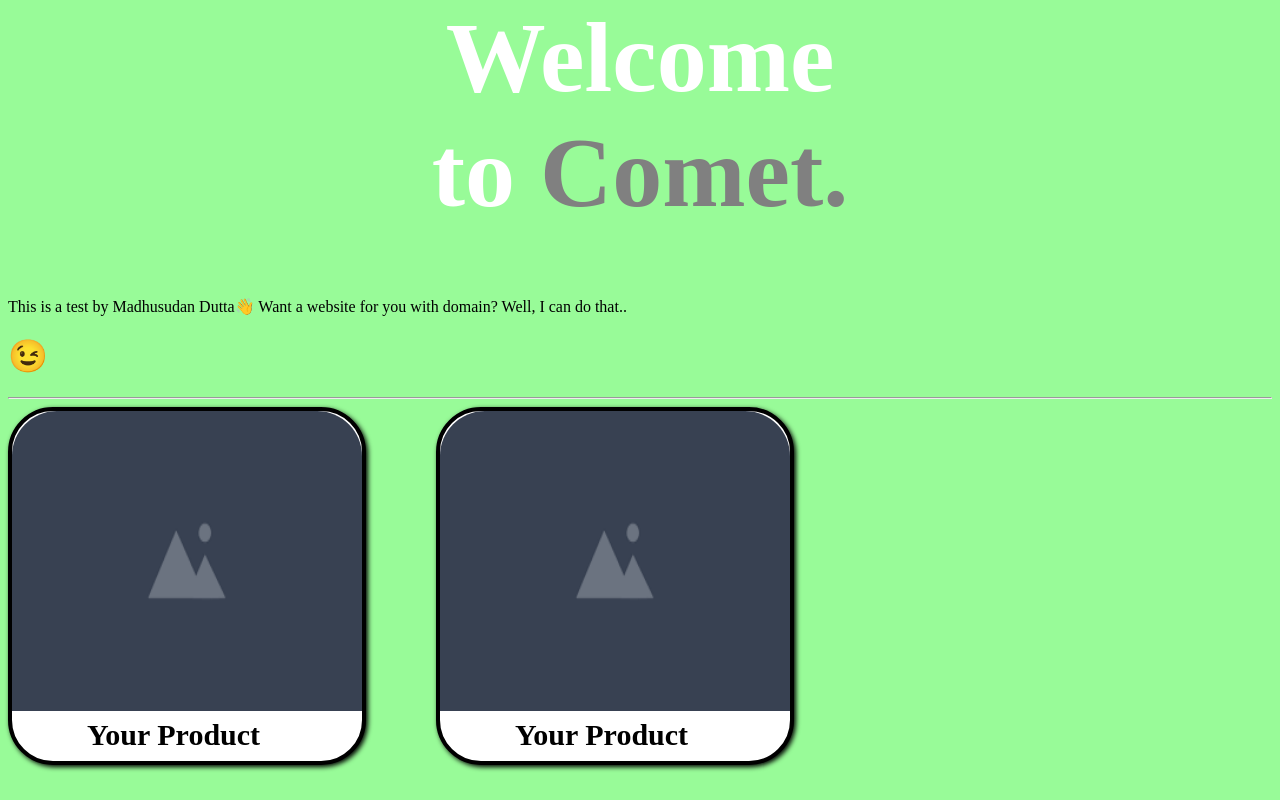
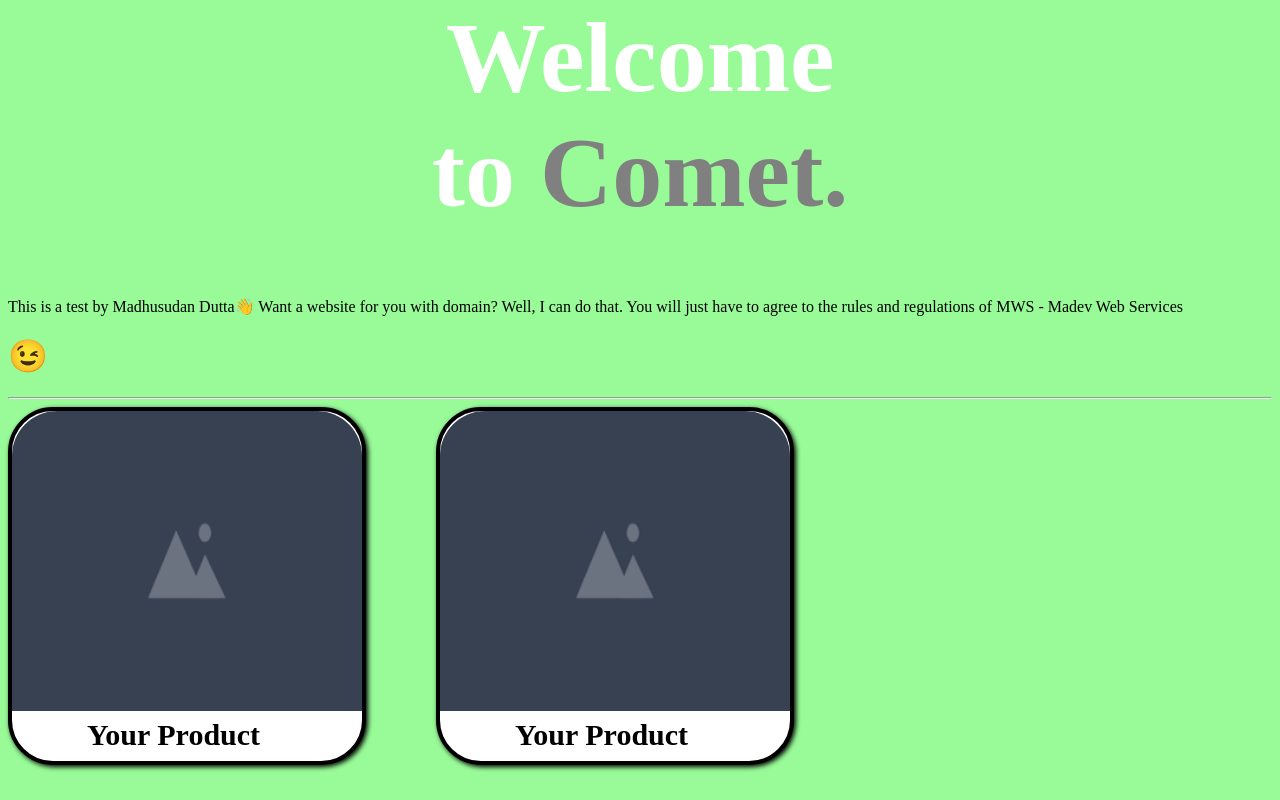
Before and after one commit to Madhusudan-droid/MWS, a plain HTML site: page index.html in a window 1280 px wide. Drawn offline with Linux system fonts and the light colour scheme.

Commit message:
Update index.html

```diff
--- a/index.html
+++ b/index.html
@@ -12,7 +12,8 @@
   <h1 class="welcome">Welcome</h1>
   <h1 class="tocomet">to <span class="dot">Comet.</span></h1>
   This is a test by Madhusudan Dutta👋
-  Want a website for you with domain? Well, I can do that..<h1>😉</h1>
+  Want a website for you with domain? Well, I can do that.
+  You will just have to agree to the rules and regulations of MWS - Madev Web Services<h1>😉</h1>
   <hr>
   <div class="yourProduct1">
     <img src="example.png" id="img1">
```
